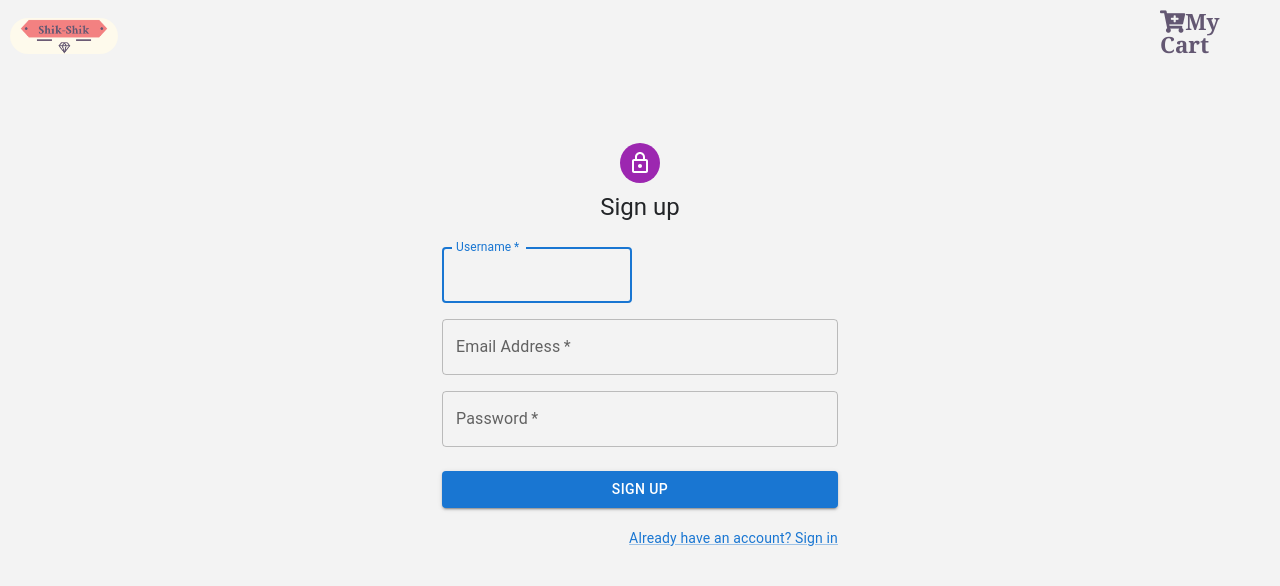
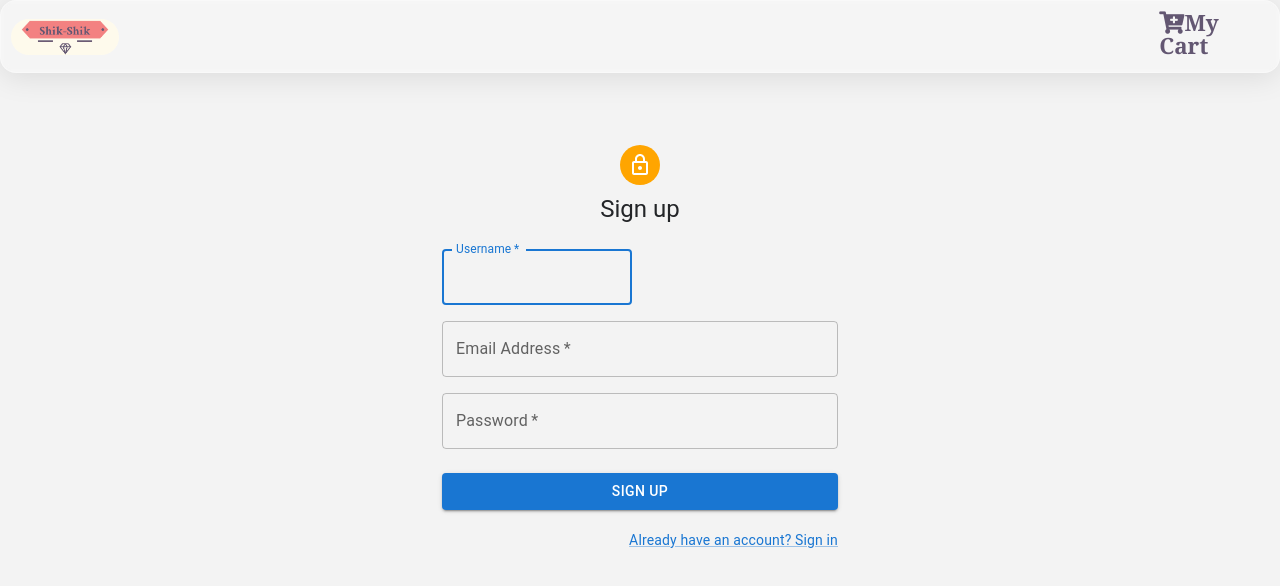
Before and after one commit to Zneeky/E-Commerce-Course-Work, a React (Vite) app in the folder ObuvkiClient/: page /register in a window 1280 px wide. Shown: the top 586 px of the page. Built offline with nearby package versions, Linux system fonts and the light colour scheme.

Commit message:
added frosted glass navbar effect

```diff
--- a/ObuvkiClient/src/components/navbar/navbar.css
+++ b/ObuvkiClient/src/components/navbar/navbar.css
@@ -9,9 +9,18 @@
     }
 }
 .nav-container{
+    background: rgba(255, 255, 255, 0.2);
+    border-radius: 16px;
+    box-shadow: 0 4px 30px rgba(0, 0, 0, 0.1);
+    backdrop-filter: blur(5px);
+    -webkit-backdrop-filter: blur(5px);
+    border: 1px solid rgba(255, 255, 255, 0.3);
     display: flex;
     justify-content: space-between;
     align-items: center;
+    position:sticky;
+    top:0;
+    left:0;
 }
 a {
     width:10%;
--- a/ObuvkiClient/src/pages/register-page.jsx
+++ b/ObuvkiClient/src/pages/register-page.jsx
@@ -34,9 +34,6 @@ export default function Register() {
     }
   );
 
-
-
-
   return (
     <ThemeProvider theme={defaultTheme}>
       <Container component="main" maxWidth="xs">
@@ -48,7 +45,7 @@ export default function Register() {
             alignItems: 'center',
           }}
         >
-          <Avatar sx={{ m: 1, bgcolor: 'secondary.main' }}>
+          <Avatar sx={{ m: 1, bgcolor:'orange' }}>
             <LockOutlinedIcon />
           </Avatar>
           <Typography component="h1" variant="h5">
@@ -67,7 +64,6 @@ export default function Register() {
                   autoFocus
                   onChange={onChange}
                   values={values[RegisterFormKeys.Username]}
-
                 />
               </Grid>
               <Grid item xs={12}>
@@ -120,7 +116,6 @@ export default function Register() {
             </Grid>
           </Box>
         </Box>
-
       </Container>
     </ThemeProvider>
   );
```
